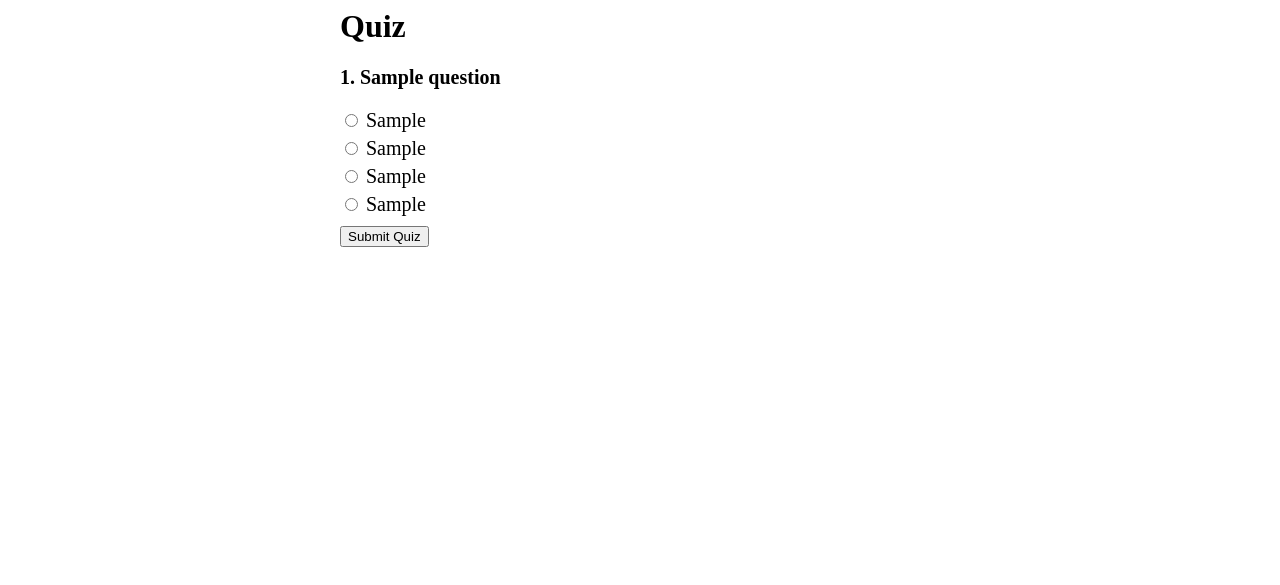
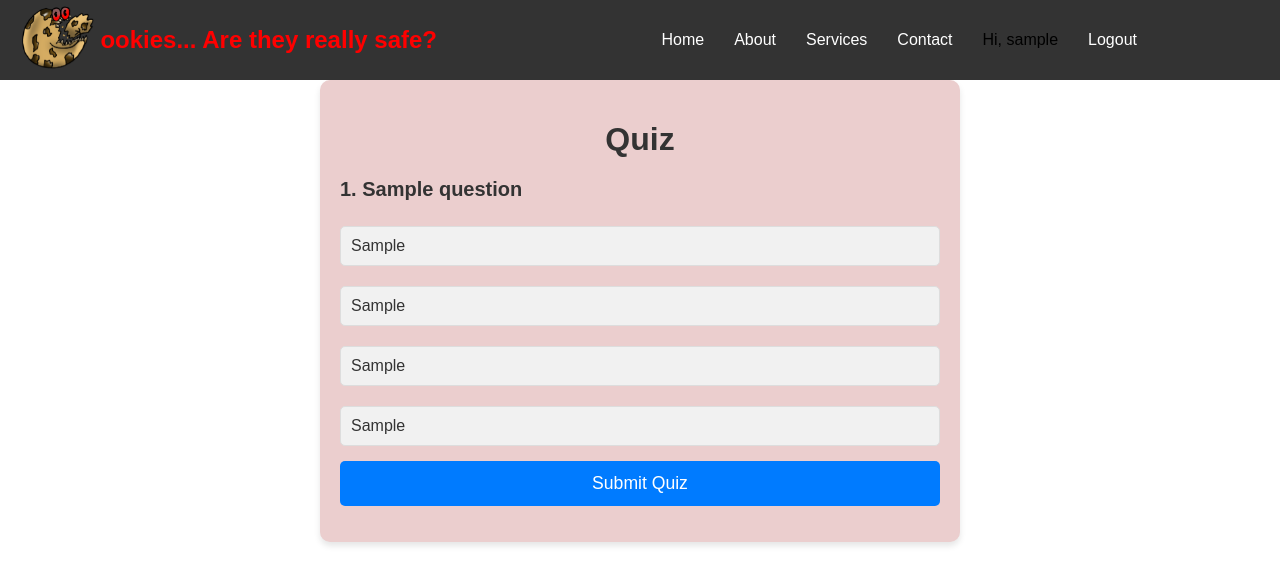
Before and after one commit to M-Uways-S/CS3IP-Individual-Project, a PHP site: page /quiz.php in a window 1280 px wide. Shown: the top 585 px of the page. Run offline with PHP 8.4, Linux system fonts and the light colour scheme; the visitor is signed in with stand-in values (Sample User, id 1); tables that the repository leaves empty or names only in its code hold one stand-in row (values such as "Sample post").

Commit message:
updated quiz css a little
added container and made it more user freindly

```diff
--- a/quiz.php
+++ b/quiz.php
@@ -79,6 +79,7 @@ if ($_SERVER['REQUEST_METHOD'] == 'POST') {
     <meta charset="UTF-8">
     <meta name="viewport" content="width=device-width, initial-scale=1.0">
     <title>Quiz</title>
+    <link rel="stylesheet" href="styles.css">
     <style>
         .quiz-container { max-width: 600px; margin: auto; }
         .question { font-size: 20px; margin-bottom: 10px; }
@@ -86,6 +87,32 @@ if ($_SERVER['REQUEST_METHOD'] == 'POST') {
     </style>
 </head>
 <body>
+
+    <!-- Navbar copied from home.php -->
+    <header>
+        <nav>
+            <div class="logo">
+                <img src="images/cookies-logo.png" alt="Cookies Logo" class="logo-img">
+                <span class="red-text">ookies... Are they really safe?</span>
+            </div>
+            <ul class="nav-links">
+                <li><a href="home.php">Home</a></li>
+                <li><a href="#">About</a></li>
+                <li><a href="#">Services</a></li>
+                <li><a href="#">Contact</a></li>
+
+                <?php if (isset($_SESSION['username']) && !empty($_SESSION['username'])): ?>
+                    <!-- Show the username and logout link if logged in -->
+                    <li><span class="username">Hi, <?php echo htmlspecialchars($_SESSION['username']); ?></span></li>
+                    <li><a href="logout.php">Logout</a></li> <!-- Logout link -->
+                <?php else: ?>
+                    <!-- Show login and signup links if not logged in -->
+                    <li><a href="login.php">Login</a></li>
+                    <li><a href="signup.html">Sign Up</a></li>
+                <?php endif; ?>
+            </ul>
+        </nav>
+    </header>
 
     <div class="quiz-container">
         <h1>Quiz</h1>
--- a/styles.css
+++ b/styles.css
@@ -449,3 +449,92 @@ body.dev-mode .reset-btn {
         border-color: transparent;
     }
 }
+
+
+/* Quiz Container */
+.quiz-container {
+    max-width: 800px;
+    margin: 50px auto;
+    padding: 20px;
+    background-color: #ebcece;
+    border-radius: 10px;
+    box-shadow: 0 4px 6px rgba(0, 0, 0, 0.1);
+}
+
+/* Title */
+.quiz-container h1 {
+    font-size: 2rem;
+    color: #333;
+    text-align: center;
+    margin-bottom: 20px;
+}
+
+/* Question */
+.question {
+    margin-bottom: 20px;
+    font-size: 1.1rem;
+    color: #333;
+}
+
+/* Options */
+.options {
+    display: flex;
+    flex-direction: column;
+    gap: 10px;
+}
+
+.options label {
+    font-size: 1rem;
+    padding: 10px;
+    background-color: #f1f1f1;
+    border: 1px solid #ddd;
+    border-radius: 5px;
+    cursor: pointer;
+    transition: all 0.3s;
+}
+
+.options input[type="radio"] {
+    display: none;
+}
+
+.options label:hover {
+    background-color: #ddd;
+    box-shadow: 0 4px 8px rgba(0, 0, 0, 0.1);
+}
+
+.options input[type="radio"]:checked + label {
+    background-color: #007bff;
+    color: white;
+    border-color: #0056b3;
+}
+
+/* Submit Button */
+button[type="submit"] {
+    width: 100%;
+    padding: 12px;
+    background-color: #007bff;
+    color: white;
+    font-size: 1.1rem;
+    border: none;
+    border-radius: 5px;
+    cursor: pointer;
+    transition: background-color 0.3s ease;
+}
+
+button[type="submit"]:hover {
+    background-color: #0056b3;
+}
+
+/* Score Display */
+h2 {
+    text-align: center;
+    font-size: 1.5rem;
+    color: #333;
+    margin-top: 20px;
+    font-weight: 500;
+}
+
+/* Add this to make the submit button more visually interactive */
+button[type="submit"]:hover {
+    background-color: #0056b3;
+}
```
Lines whose indentation alone changed are shown as unchanged.
